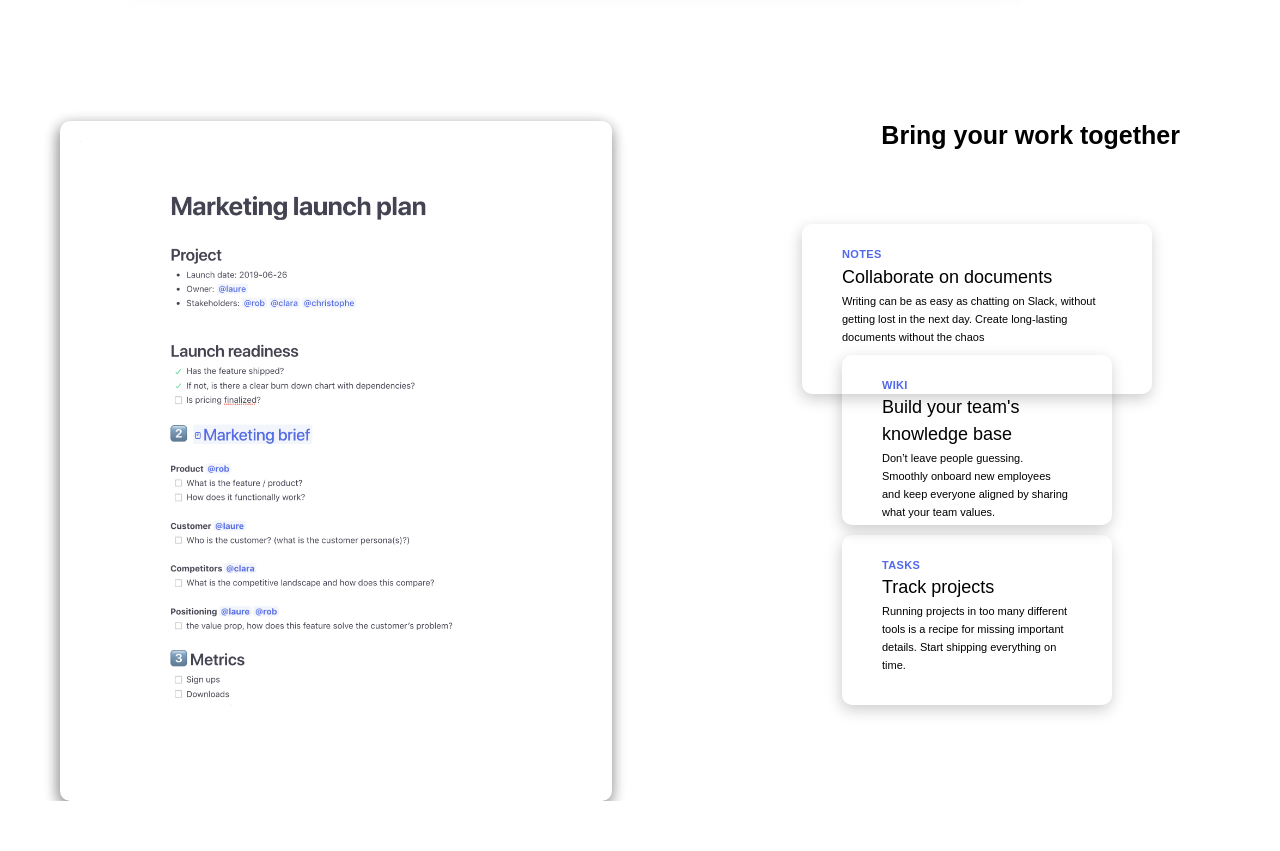
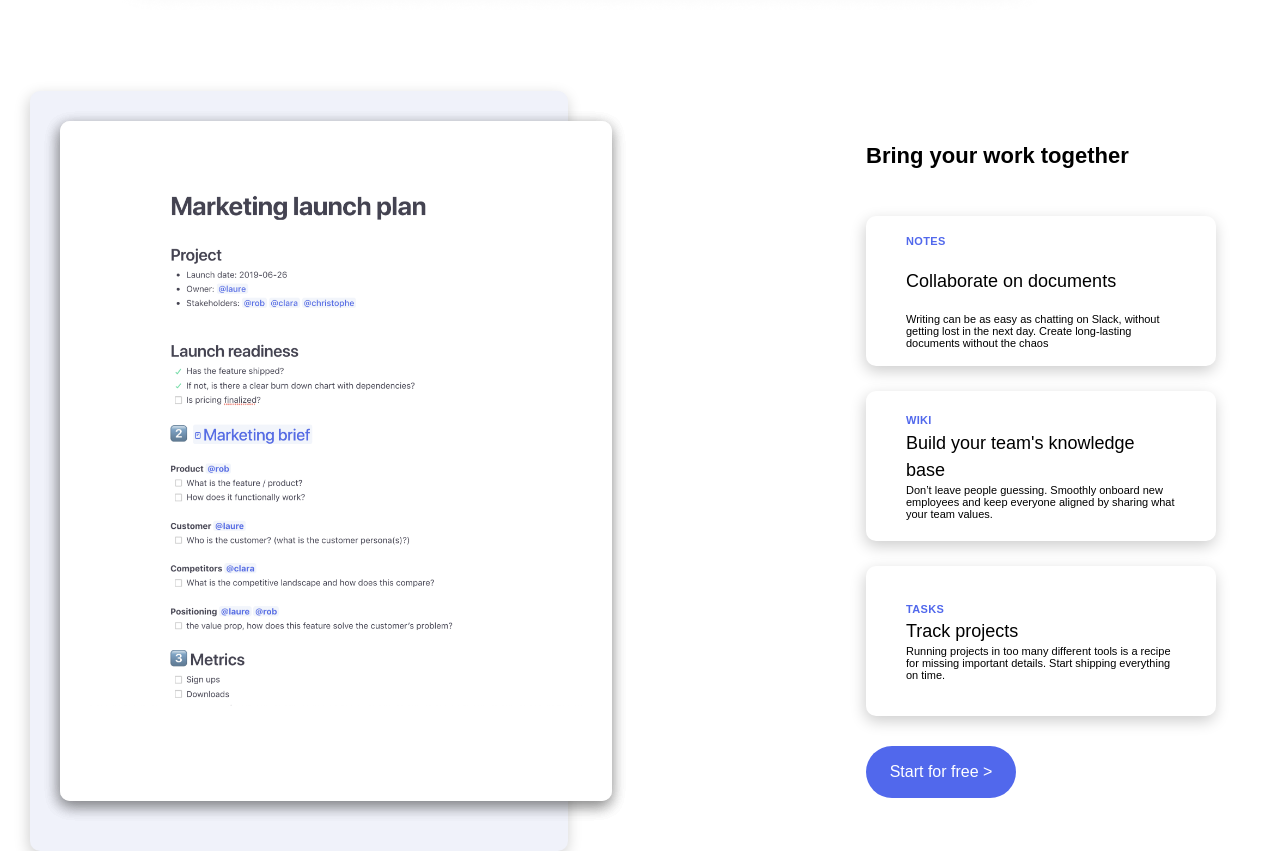
Before and after one commit to StephaneM31/Slite.com, a plain HTML site: page index.html in a window 1280 px wide. Shown: the part 1127-1978 px from the top of the page. Before the commit the page ends 1928 px from the top, so only its background shows below. Drawn offline with Linux system fonts and the light colour scheme.

Commit message:
SM/section agenda finie

```diff
--- a/css/style.css
+++ b/css/style.css
@@ -92,11 +92,10 @@ nav {
 }
 
 /* section click*/
-.click p {
+.click h3 {
     display: inline-block;
     float: right;
-    margin: 0 100px;
-    font-size: 25px;
+    font-size: 22px;
     font-weight: bold;
 }
 
@@ -106,24 +105,37 @@ nav {
     margin-left: 60px;
     padding: 20px;
     border-radius: 10px;
+    box-shadow: -1px 5px 15px rgba(0,0,0,0.20);
+    background-color: white;
 }
 
 .notes {
     position: absolute;
-    z-index: 1;
+    z-index: 2;
     box-shadow: -1px 5px 15px rgba(0,0,0,0.20);
 }
 
 .wiki {
     position: absolute;
-    z-index: 2;
+    z-index: 3;
     box-shadow: -1px 5px 15px rgba(0,0,0,0.20);
 }
 
 .tasks {
     position: absolute;
-    z-index: 3;
+    z-index: 4;
     box-shadow: -1px 5px 15px rgba(0,0,0,0.20);
+}
+
+.back {
+    position: absolute;
+    z-index: 1;
+    background-color: rgb(240, 242, 250);
+    width: 42%;
+    height: 95%;
+    box-shadow: -1px 5px 15px rgba(0,0,0,0.20);
+    margin: -30px 0 0 30px;
+    border-radius: 10px;
 }
 
 .imgnotes {
@@ -143,36 +155,49 @@ nav {
 
 .btn {
     display: flex;
+    flex-direction: column;
     justify-content: flex-end;
     float: right;
+    border-radius: 10px;
     width: 350px;
-    margin: 5%  10% 0 50%;
+    margin: 0 5%;
 }
 
 .btn div {
+    display: flex;
+    flex-direction: column;
+    justify-content: center;
     height: 150px;
     border-radius: 10px;
     box-shadow: -1px 5px 15px rgba(0,0,0,0.20);
-    padding: 20px 40px 0 40px;
-    margin-top: 10px;
+    padding: 0 40px 0 40px;
+    margin-top: 25px;
 }
 
-p1 {
+.p1 {
     color: #5168EC;
     font-size: 11px;
     line-height: 1.6em;
     text-transform: uppercase;
     letter-spacing: 0.03em;
     font-weight: 700;
+    margin: 0;
 }
 
-p2 {
+.p2 {
     font-size: 18px;
     line-height: 1.5em;
     font-weight: 500;
+    margin: 0;
 }
 
-p3 {
+.p3 {
     font-size: 11px;
     font-weight: 500;
+    margin: 0;
 }
+
+.btn2 {
+    text-align: center;
+    margin-top: 30px;
+}
--- a/index.html
+++ b/index.html
@@ -43,23 +43,28 @@
     <div class="notes"><img src="img/notes.png" class="imgnotes"></div>
     <div class="wiki"><img src="img/wiki.png" class="imgwiki"></div>
     <div class="tasks"><img src="img/tasks.png" class="imgtasks"></div>
-
-    <p>Bring your work together</p>
+    <div class="back"></div>
 
     <div class="btn">
+      <h3>Bring your work together</h3>
       <div>
-        <p1>NOTES</p1><br>
-        <p2>Collaborate on documents</p2><br>
-        <p3>Writing can be as easy as chatting on Slack, without getting lost in the next day. Create long-lasting documents without the chaos</p3>
+        <p class="p1">NOTES</p><br>
+        <p class="p2">Collaborate on documents</p><br>
+        <p class="p3">Writing can be as easy as chatting on Slack, without getting lost in the next day. Create long-lasting documents without the chaos</p>
+      </div>
       <div>
-        <p1>WIKI<br></p1>
-        <p2>Build your team's knowledge base<br></p2>
-        <p3>Don’t leave people guessing. Smoothly onboard new employees and keep everyone aligned by sharing what your team values.</div></p3>
+        <p class="p1">WIKI<br></p>
+        <p class="p2">Build your team's knowledge base<br></p>
+        <p class="p3">Don’t leave people guessing. Smoothly onboard new employees and keep everyone aligned by sharing what your team values.</p>
+      </div>
       <div>
-        <p1>TASKS<br></p1>
-        <p2>Track projects<br></p2>
-        <p3>Running projects in too many different tools is a recipe for missing important details. Start shipping everything on time.</div></p3>
+        <p class="p1">TASKS<br></p>
+        <p class="p2">Track projects<br></p>
+        <p class="p3">Running projects in too many different tools is a recipe for missing important details. Start shipping everything on time.</p>
+      </div>
+      <a href="https://slite.com/organization/create" class="btncontact btn2">Start for free ></a>
     </div>
+
 
   </section>
 
```
